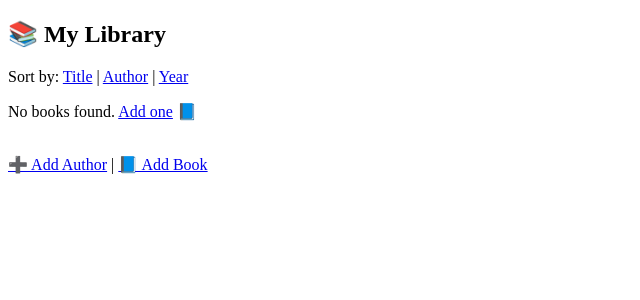
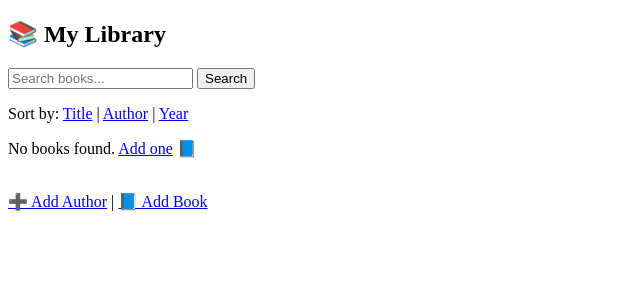
Before and after one commit to ilyassuelen/Book-Alchemy, a Flask app: page / in a window 1280 px wide. Shown: the top 300 px of the page, without its empty margins (0-640 px from the left). Run offline with Flask 3, Linux system fonts and the light colour scheme.

Commit message:
Add keyword search to home page

```diff
--- a/app.py
+++ b/app.py
@@ -1,5 +1,6 @@
 from flask import Flask, render_template, request
 from flask_sqlalchemy import SQLAlchemy
+from sqlalchemy import or_
 import os
 from data_models import db, Author, Book
 
@@ -69,15 +70,27 @@
 
 @app.route("/")
 def home():
-    sort = request.args.get("sort", "title")  # default: title
+    sort = request.args.get("sort", "title")
+    search = request.args.get("search", "")
+
+    # Basic query
+    query = Book.query.join(Author)
+
+    if search:
+        keyword = f"%{search}%"
+        query = query.filter(
+            or_(Book.title.ilike(keyword),
+                Author.name.ilike(keyword))
+        )
 
     if sort == "author":
-        books = Book.query.join(Author).order_by(Author.name.asc()).all()
+        query = query.order_by(Author.name.asc())
     elif sort == "year":
-        books = Book.query.order_by(Book.publication_year.asc()).all()
+        query = query.order_by(Book.publication_year.asc())
     else:
-        books = Book.query.order_by(Book.title.asc()).all()
+        query = query.order_by(Book.title.asc())
 
+    books = query.all()
     return render_template("home.html", books=books, sort=sort)
 
 """# Create tables
--- a/templates/home.html
+++ b/templates/home.html
@@ -8,6 +8,11 @@
   <body>
 
     <h2>📚 My Library</h2>
+
+    <form action="/" method="GET">
+        <input type="text" name="search" placeholder="Search books..." required>
+        <button type="submit">Search</button>
+    </form>
 
     <p>Sort by:
         <a href="/?sort=title">Title</a> |
```
